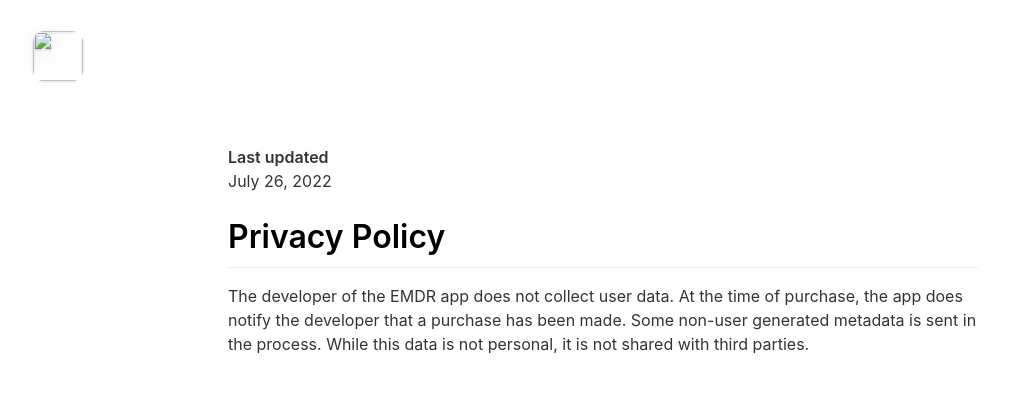
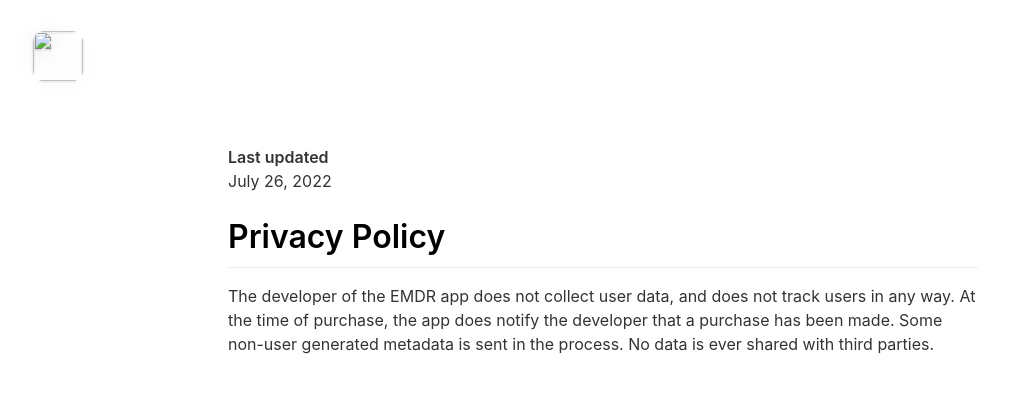
Before and after one commit to BasO/EMDR, a Jekyll site: the page built from _pages/privacypolicy.md, in a window 1280 px wide. Shown: the top 393 px of the page, without its empty margins (37-1046 px from the left). Built offline with Jekyll 4.4.1, drawn with Linux system fonts in a browser that asks for light colours; nearby versions of some CDN libraries.

Commit message:
Update privacypolicy.md

```diff
--- a/_pages/privacypolicy.md
+++ b/_pages/privacypolicy.md
@@ -8,4 +8,4 @@ include_in_header: false
 July 26, 2022
 
 # Privacy Policy
-The developer of the EMDR app does not collect user data. At the time of purchase, the app does notify the developer that a purchase has been made. Some non-user generated metadata is sent in the process. While this data is not personal, it is not shared with third parties.
+The developer of the EMDR app does not collect user data, and does not track users in any way. At the time of purchase, the app does notify the developer that a purchase has been made. Some non-user generated metadata is sent in the process. No data is ever shared with third parties.
```
